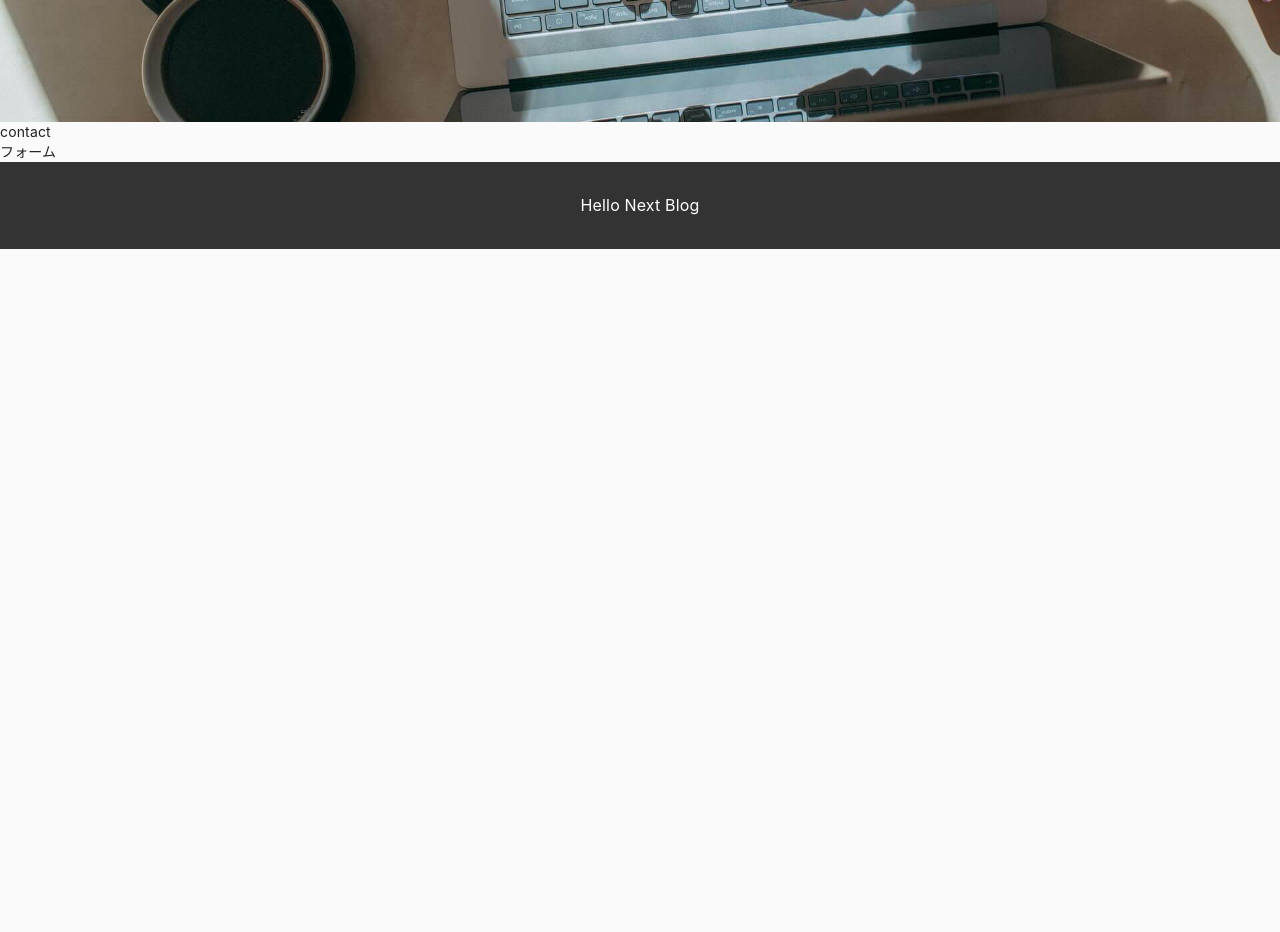
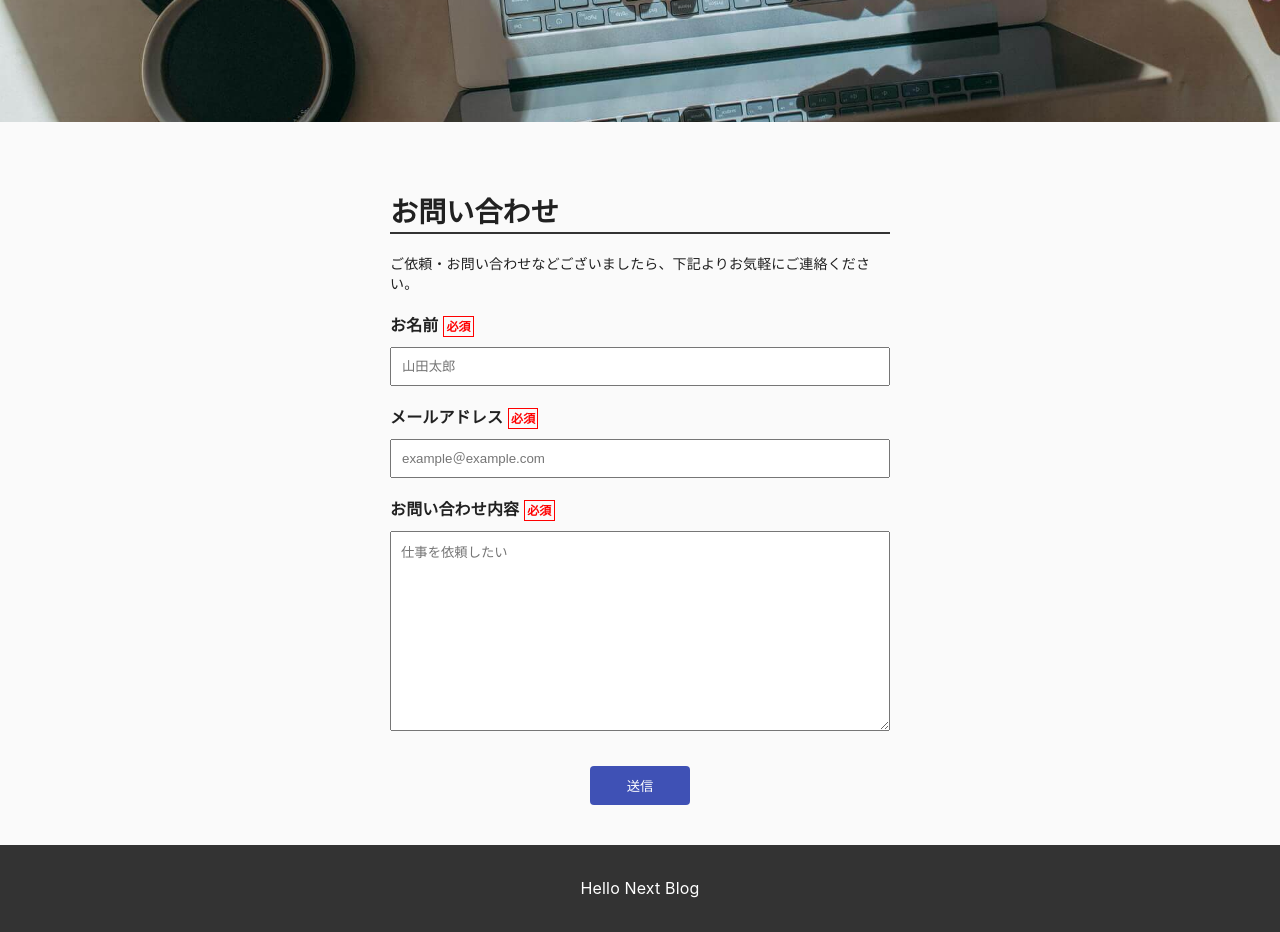
Before and after one commit to shibazo3/nextjs-blog-microcms, a Next.js app: page /contact in a window 1280 px wide. Shown: the part 420-1352 px from the top of the page. Before the commit the page ends 800 px from the top, so only its background shows below. Built offline with nearby package versions, Linux system fonts and the light colour scheme.

Commit message:
update contact form

```diff
--- a/components/MainForm/MainForm.js
+++ b/components/MainForm/MainForm.js
@@ -1,10 +1,115 @@
-import React from "react";
+import React, { useState } from "react";
 import styles from "./mainForm.module.css";
+import Router from "next/router";
 
 const MainForm = () => {
+  const [contact, setContact] = useState({
+    name: "",
+    email: "",
+    subject: "お問い合わせ",
+    message: "",
+    replyTo: "shibazou3@gmail.com",
+    accessKey: process.env.access_key,
+  });
+
+  const [response, setResponse] = useState({
+    type: "",
+    message: "",
+  });
+
+  const handleChange = (e) =>
+    setContact({ ...contact, [e.target.name]: e.target.value });
+
+  const handleSubmit = async (e) => {
+    e.preventDefault();
+    try {
+      const res = await fetch("https://api.staticforms.xyz/submit", {
+        method: "POST",
+        body: JSON.stringify(contact),
+        headers: { "Content-Type": "application/json" },
+      });
+      const json = await res.json();
+      if (json.success) {
+        //成功したらsuccessページに飛ぶ
+        Router.push({
+          pathname: "/success",
+          query: { id: "thanks" },
+        });
+      } else {
+        setResponse({
+          type: "error",
+          message: json.message,
+        });
+      }
+    } catch (e) {
+      console.log("An error occurred", e);
+      setResponse({
+        type: "error",
+        message: "An error occured while submitting the form",
+      });
+    }
+  };
   return (
     <>
-      <div className={styles.mainForm}>フォーム</div>
+      <div className={styles.mainForm}>
+        <p>{response.message}</p>
+        <h2 className={styles.heading1}>お問い合わせ</h2>
+        <p className={styles.text1}>
+          ご依頼・お問い合わせなどございましたら、下記よりお気軽にご連絡ください。
+        </p>
+        <form
+          action="https://api.staticforms.xyz/submit"
+          method="post"
+          onSubmit={handleSubmit}
+        >
+          <div>
+            <label className={styles.label}>
+              お名前<span className={styles.mark}>必須</span>
+            </label>
+            <input
+              className={styles.name}
+              type="text"
+              name="name"
+              onChange={handleChange}
+              placeholder="山田太郎"
+              required
+            />
+          </div>
+
+          <div>
+            <label className={styles.label}>
+              メールアドレス<span className={styles.mark}>必須</span>
+            </label>
+            <input
+              className={styles.mail}
+              type="email"
+              name="email"
+              onChange={handleChange}
+              placeholder="example＠example.com"
+              required
+            />
+          </div>
+
+          <div>
+            <label className={styles.label}>
+              お問い合わせ内容<span className={styles.mark}>必須</span>
+            </label>
+            <textarea
+              className={styles.message}
+              name="message"
+              onChange={handleChange}
+              placeholder="仕事を依頼したい"
+              required
+            />
+          </div>
+
+          <div className={styles.wrapper}>
+            <button type="submit" className={styles.submit}>
+              送信
+            </button>
+          </div>
+        </form>
+      </div>
     </>
   );
 };
--- a/components/MainForm/mainForm.module.css
+++ b/components/MainForm/mainForm.module.css
@@ -0,0 +1,66 @@
+.mainForm {
+  margin: 0 auto;
+  padding: 60px 0 30px;
+  max-width: 500px;
+}
+
+.heading1 {
+  margin: 10px 0 20px;
+  font-size: 28px;
+  border-bottom: 2px solid #333;
+}
+
+.label {
+  margin: 20px 0 10px;
+  display: block;
+  font-size: 16px;
+  font-weight: bold;
+}
+
+.mark {
+  margin-left: 5px;
+  padding: 2px;
+  font-size: 12px;
+  color: #f00;
+  border: 1px solid #f00;
+  vertical-align: text-bottom;
+}
+
+.name,
+.mail,
+.message {
+  padding: 10px;
+  width: 500px;
+}
+
+.message {
+  height: 200px;
+  max-width: 500px;
+}
+
+.wrapper {
+  text-align: center;
+}
+
+.submit {
+  margin: 30px auto 10px;
+  padding: 10px;
+  background: #3f51b5;
+  width: 100px;
+  color: #fff;
+  border-radius: 4px;
+  border: none;
+  cursor: pointer;
+  transition: opacity 0.3s;
+}
+
+.submit:hover {
+  opacity: 0.7;
+}
+
+@media screen and (max-width: 767px) {
+  .mainForm {
+    width: 100%;
+    padding: 20px 15px;
+  }
+}
--- a/next.config.js
+++ b/next.config.js
@@ -5,5 +5,6 @@ module.exports = {
   },
   env: {
     X_API_KEY: process.env.X_API_KEY,
+    access_key: process.env.ACCESS_KEY,
   },
 };
--- a/package.json
+++ b/package.json
@@ -10,7 +10,7 @@
   },
   "dependencies": {
     "@material-ui/core": "^4.11.3",
-    "dotenv": "^8.2.0",
+    "dotenv": "^10.0.0",
     "next": "10.0.6",
     "react": "17.0.1",
     "react-dom": "17.0.1",
--- a/pages/contact/index.js
+++ b/pages/contact/index.js
@@ -1,5 +1,6 @@
 import Head from "next/head";
 import { Layout, MainForm } from "../../components/index";
+import styles from "./contact.module.css";
 
 export default function Contact() {
   return (
@@ -11,7 +12,6 @@ export default function Contact() {
           content="Hello Next Blogのお問い合わせページです。ご依頼やご質問などはこちらからお気軽にお問い合わせください。"
         />
       </Head>
-      contact
       <MainForm />
     </Layout>
   );
--- /dev/null
+++ b/pages/success/success.module.css
@@ -0,0 +1,12 @@
+.container {
+  margin: 0 auto;
+  padding: 60px 120px;
+  max-width: 1148px;
+  min-height: 400px;
+}
+
+.heading1 {
+  margin: 10px 0 20px;
+  font-size: 28px;
+  border-bottom: 2px solid #333;
+}
```
Also changed, not shown: pages/success/index.js (added, +25 -0 lines), pages/contact/contact.module.css (added), 1 other file (tests, documents, lock files or other folders).
